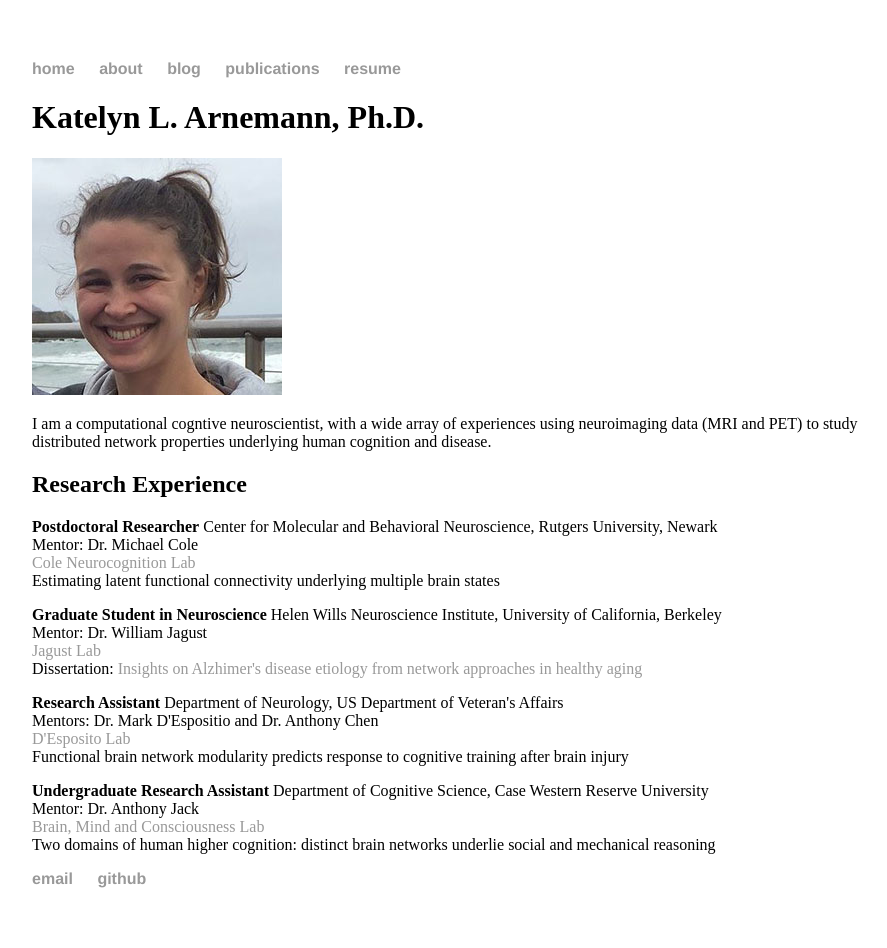
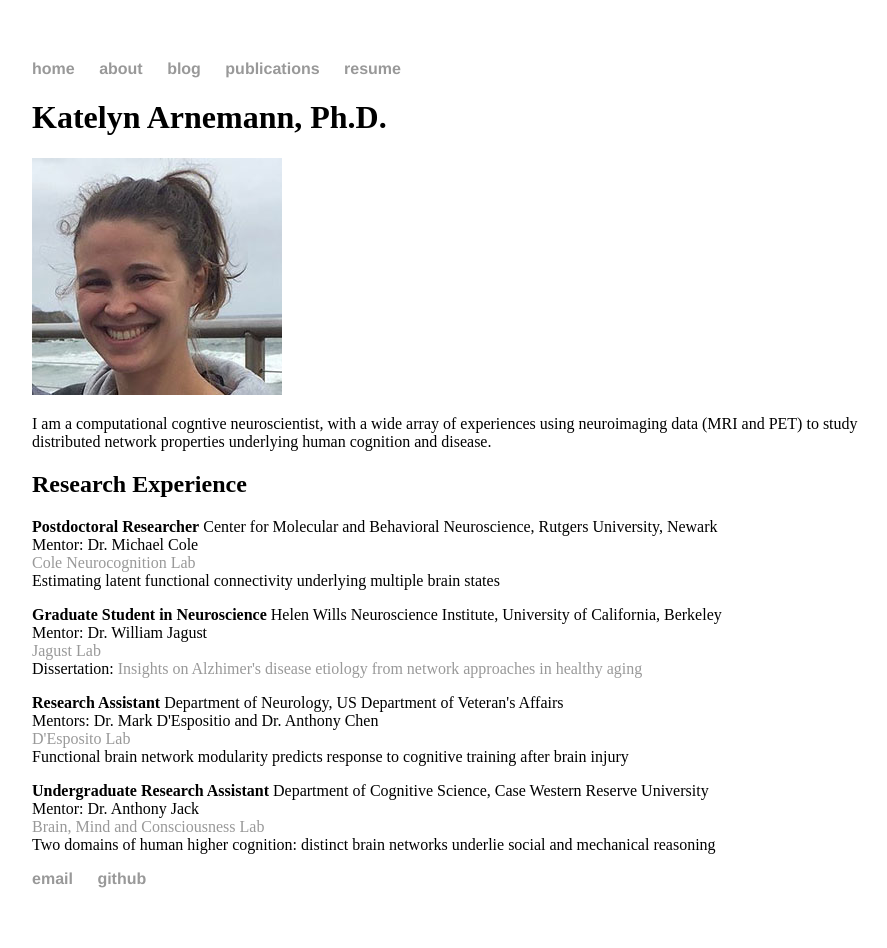
Before and after one commit to klbegany/klarnemann.github.io, a Jekyll site: the page built from index.html, in a window 1280 px wide. Shown: the whole page, without its empty margins (160-1047 px from the left). Built offline with Jekyll 4.4.1, drawn with Linux system fonts in a browser that asks for light colours.

Commit message:
update typo

```diff
--- a/index.html
+++ b/index.html
@@ -4,7 +4,7 @@ title: Katelyn L. Arnemann
 ---
 <div class="blurb">
 
-  <h1>Katelyn L. Arnemann, Ph.D.</h1>
+  <h1>Katelyn Arnemann, Ph.D.</h1>
   <img src="{{ site.url }}/images/portrait.jpg">
   <p>I am a computational cogntive neuroscientist, with a wide array of experiences using neuroimaging data (MRI and PET) to study distributed network properties underlying human cognition and disease.
   <br>
```
